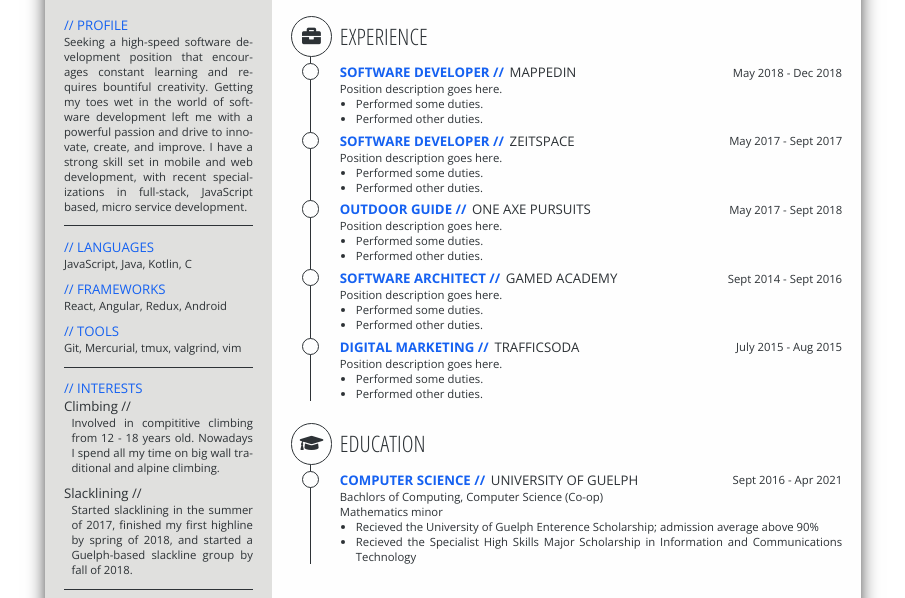
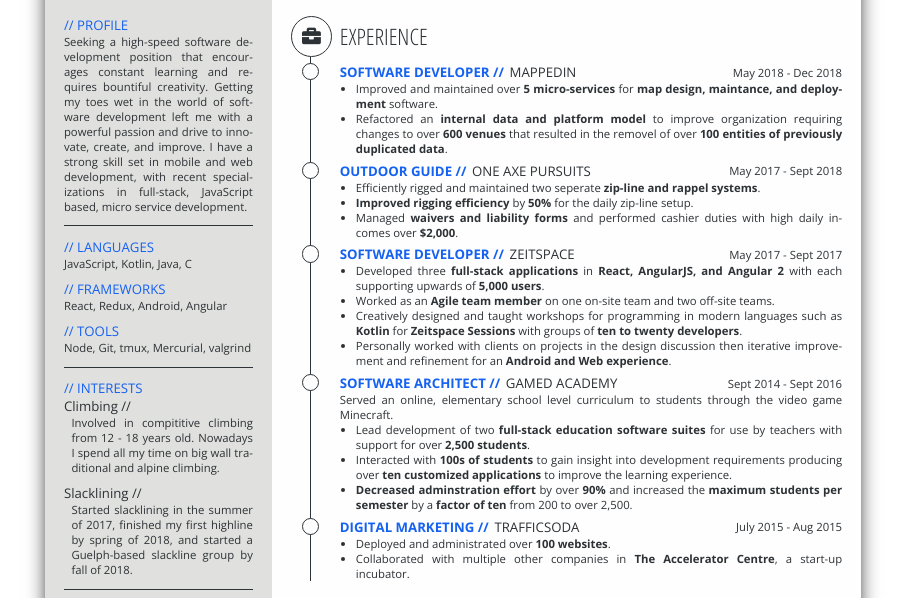
Before and after one commit to EvilKanoa/WebResume, a plain HTML site: page static/resume.html in a window 1280 px wide. Shown: the part 192-790 px from the top of the page, without its empty margins (187-1092 px from the left). Drawn offline with nearby package versions, Linux system fonts and the light colour scheme.

Commit message:
Added basic content

```diff
--- a/static/resume.html
+++ b/static/resume.html
@@ -46,17 +46,17 @@
       <section class="res-skills">
         <div class="res-skill-list">
           <span class="res-skill-list-title">Languages</span>
-	  <span class="res-skill-list-items">JavaScript, Java, Kotlin, C</span>
+	  <span class="res-skill-list-items">JavaScript, Kotlin, Java, C</span>
 	</div>
 
 	<div class="res-skill-list">
 	  <span class="res-skill-list-title">Frameworks</span>
-	  <span class="res-skill-list-items">React, Angular, Redux, Android</span>
+	  <span class="res-skill-list-items">React, Redux, Android, Angular</span>
 	</div>
 
 	<div class="res-skill-list">
 	  <span class="res-skill-list-title">Tools</span>
-	  <span class="res-skill-list-items">Git, Mercurial, tmux, valgrind, vim</span>
+	  <span class="res-skill-list-items">Node, Git, tmux, Mercurial, valgrind</span>
 	</div>
       </section>
 
@@ -108,10 +108,23 @@
 	    <span class="res-content-item-header-location">MappedIn</span>
 	    <span class="res-content-item-header-date">May 2018 - Dec 2018</span>
 	  </div>
-	  Position description goes here.
 	  <ul>
-            <li>Performed some duties.</li>
-	    <li>Performed other duties.</li>
+            <li>Improved and maintained over <strong>5 micro-services</strong> for <strong>map design, maintance, and deployment</strong> software.</li>
+	    <li>Refactored an <strong>internal data and platform model</strong> to improve organization requiring changes to over <strong>600 venues</strong> that resulted in the removel of over <strong>100 entities of previously duplicated data</strong>.</li>
+	  </ul>
+	</div>
+
+	<div class="res-content-item-dot"><span></span></div>
+	<div class="res-content-item">
+          <div class="res-content-item-header">
+            <span class="res-content-item-header-position">Outdoor Guide</span>
+	    <span class="res-content-item-header-location">One Axe Pursuits</span>
+	    <span class="res-content-item-header-date">May 2017 - Sept 2018</span>
+	  </div>
+	  <ul>
+	    <li>Efficiently rigged and maintained two seperate <strong>zip-line and rappel systems</strong>.</li>
+	    <li><strong>Improved rigging efficiency</strong> by <strong>50%</strong> for the daily zip-line setup.</li>
+	    <li>Managed <strong>waivers and liability forms</strong> and performed cashier duties with high daily incomes over <strong>$2,000</strong>.</li>
 	  </ul>
 	</div>
 
@@ -122,24 +135,11 @@
 	    <span class="res-content-item-header-location">Zeitspace</span>
 	    <span class="res-content-item-header-date">May 2017 - Sept 2017</span>
 	  </div>
-	  Position description goes here.
 	  <ul>
-            <li>Performed some duties.</li>
-	    <li>Performed other duties.</li>
-	  </ul>
-	</div>
-
-        <div class="res-content-item-dot"><span></span></div>
-	<div class="res-content-item">
-          <div class="res-content-item-header">
-            <span class="res-content-item-header-position">Outdoor Guide</span>
-	    <span class="res-content-item-header-location">One Axe Pursuits</span>
-	    <span class="res-content-item-header-date">May 2017 - Sept 2018</span>
-	  </div>
-	  Position description goes here.
-	  <ul>
-            <li>Performed some duties.</li>
-	    <li>Performed other duties.</li>
+            <li>Developed three <strong>full-stack applications</strong> in <strong>React, AngularJS, and Angular 2</strong> with each supporting upwards of <strong>5,000 users</strong>.</li>
+	    <li>Worked as an <strong>Agile team member</strong> on one on-site team and two off-site teams.</li>
+	    <li>Creatively designed and taught workshops for programming in modern languages such as <strong>Kotlin</strong> for <strong>Zeitspace Sessions</strong> with groups of <strong>ten to twenty developers</strong>.</li>
+	    <li>Personally worked with clients on projects in the design discussion then iterative improvement and refinement for an <strong>Android and Web experience</strong>.</li>
 	  </ul>
 	</div>
 
@@ -150,10 +150,11 @@
 	    <span class="res-content-item-header-location">GamED Academy</span>
 	    <span class="res-content-item-header-date">Sept 2014 - Sept 2016</span>
 	  </div>
-	  Position description goes here.
+	  Served an online, elementary school level curriculum to students through the video game Minecraft.
 	  <ul>
-            <li>Performed some duties.</li>
-	    <li>Performed other duties.</li>
+            <li>Lead development of two <strong>full-stack education software suites</strong> for use by teachers with support for over <strong>2,500 students</strong>.</li>
+	    <li>Interacted with <strong>100s of students</strong> to gain insight into development requirements producing over <strong>ten customized applications</strong> to improve the learning experience.</li>
+	    <li><strong>Decreased adminstration effort</strong> by over <strong>90%</strong> and increased the <strong>maximum students per semester</strong> by a <strong>factor of ten</strong> from 200 to over 2,500.</li>
 	  </ul>
 	</div>
 
@@ -164,10 +165,9 @@
 	    <span class="res-content-item-header-location">TrafficSoda</span>
 	    <span class="res-content-item-header-date">July 2015 - Aug 2015</span>
 	  </div>
-	  Position description goes here.
 	  <ul>
-            <li>Performed some duties.</li>
-	    <li>Performed other duties.</li>
+	    <li>Deployed and administrated over <strong>100 websites</strong>.</li>
+            <li>Collaborated with multiple other companies in <strong>The Accelerator Centre</strong>, a start-up incubator.</li>
 	  </ul>
 	</div>
       </section>
@@ -187,8 +187,8 @@
 	  <br/>
 	  Mathematics minor
 	  <ul>
-            <li>Recieved the University of Guelph Enterence Scholarship; admission average above 90%</li>
-	    <li>Recieved the Specialist High Skills Major Scholarship in Information and Communications Technology</li>
+            <li>Recieved the <strong>University of Guelph Enterence Scholarship</strong>; admission average above 90%</li>
+	    <li>Recieved the <strong>Specialist High Skills Major Scholarship</strong> in Information and Communications Technology</li>
 	  </ul>
 	</div>
       </section>
```
